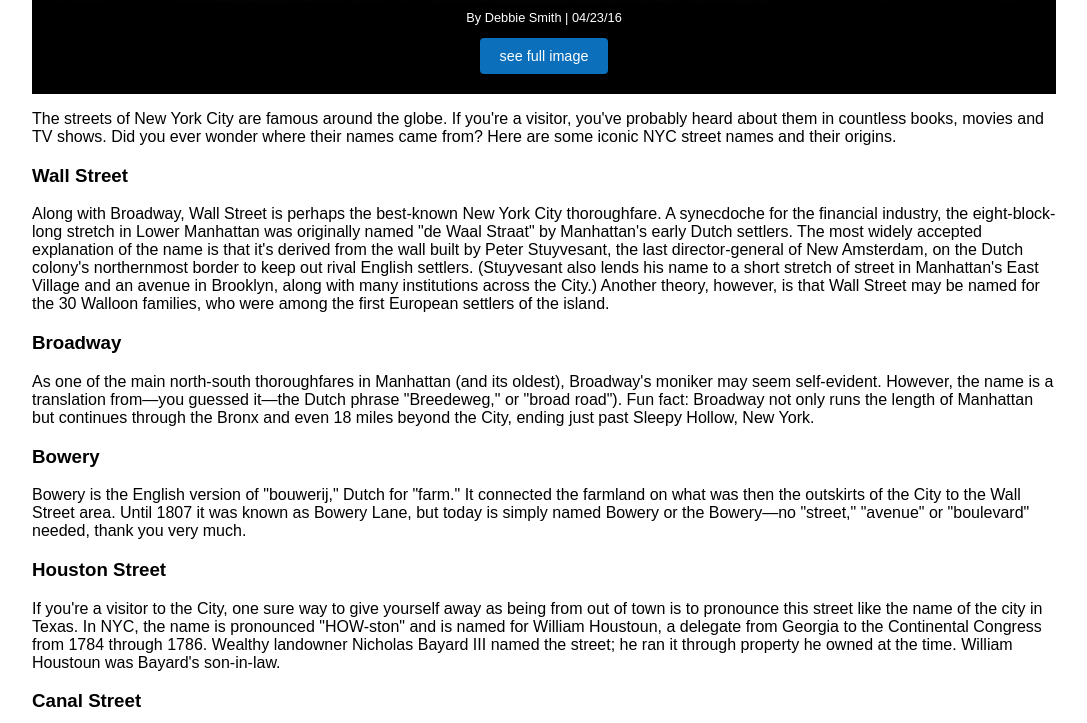
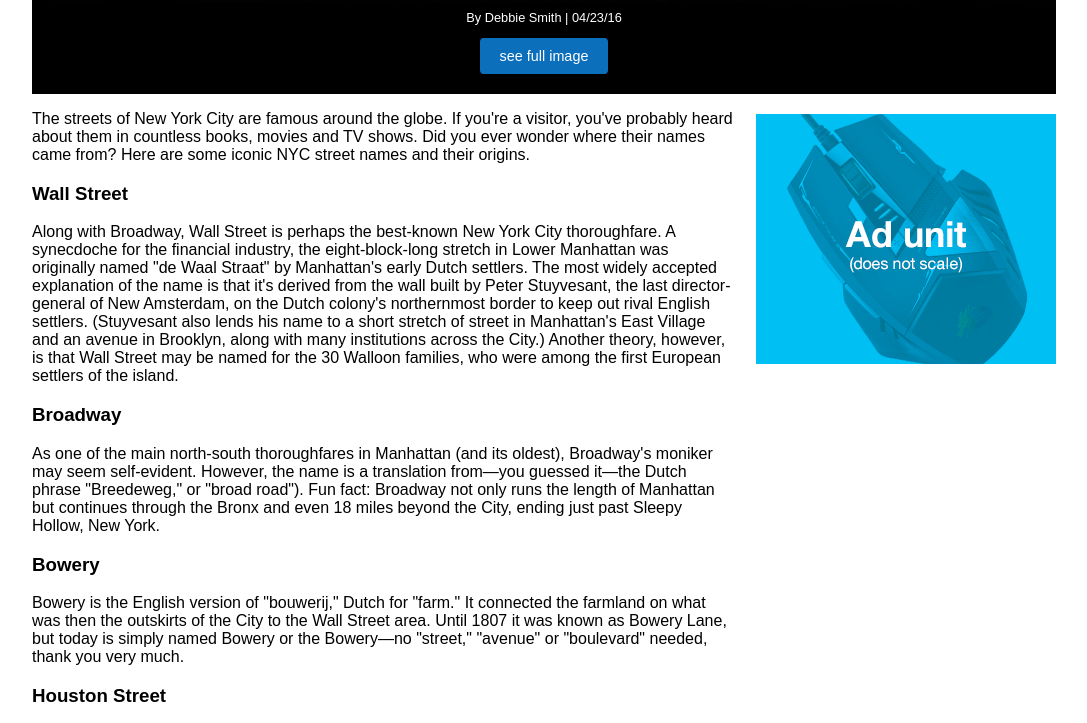
Before and after one commit to bencodezen/politico-assignment, a website: page app/index.html in a window 1280 px wide. Shown: the part 596-1319 px from the top of the page, without its empty margins (96-1183 px from the left). Drawn offline with nearby package versions, Linux system fonts and the light colour scheme.

Commit message:
Add styles for main article content

```diff
--- a/app/index.html
+++ b/app/index.html
@@ -46,6 +46,8 @@
         </div>
       </div>
 
+      <div class="article__main">
+        <div class="article__text">
           <p>The streets of New York City are famous around the globe. If you're a visitor, you've probably heard about them in countless books, movies and TV shows. Did you ever wonder where their names came from? Here are some iconic NYC street names and their origins.</p>
 
           <h3>Wall Street</h3>
@@ -62,10 +64,12 @@
 
           <h3>Canal Street</h3>
           <p>Today, Canal Street is one of Lower Manhattan's major east-west thoroughfares. It takes its name from a canal that was dug in the early 1800s to drain Collect Pond into the Hudson River. In the 1700s, Collect Pond, which was located between where City Hall and White Street are today, was a popular picnic area and wintertime skating rink. It also provided drinking water for the growing City, but by the early 19th century had become polluted. The pond was filled in 1811, and Canal Street was built along the path of the drainage system.</p>
+        </div>
 
-      <aside>
+        <aside class="article__sidebar">
           <img src="img/ad-unit-300x250.gif" alt="Advertisement image description">
         </aside>
+      </div>
     </article>
     <section>
       <h2>Related Stories</h2>
--- a/app/scss/components/_article.scss
+++ b/app/scss/components/_article.scss
@@ -29,8 +29,28 @@
     }
   }
 
+  &__main {
+    display: flex;
+    justify-content: center;
+    flex-wrap: wrap;
+
+    @include breakpoint($tablet) {
+      flex-wrap: nowrap;
+    }
+  }
+
+  &__sidebar {
+    padding-top: 20px;
+  }
+
   &__subtitle {
     margin: 10px 0 5px;
+  }
+
+  &__text {
+    @include breakpoint($tablet) {
+      padding-right: 20px;
+    }
   }
 
   &__title {
```
Also changed, not shown: app/css/application.css. Lines whose indentation alone changed are shown as unchanged.
